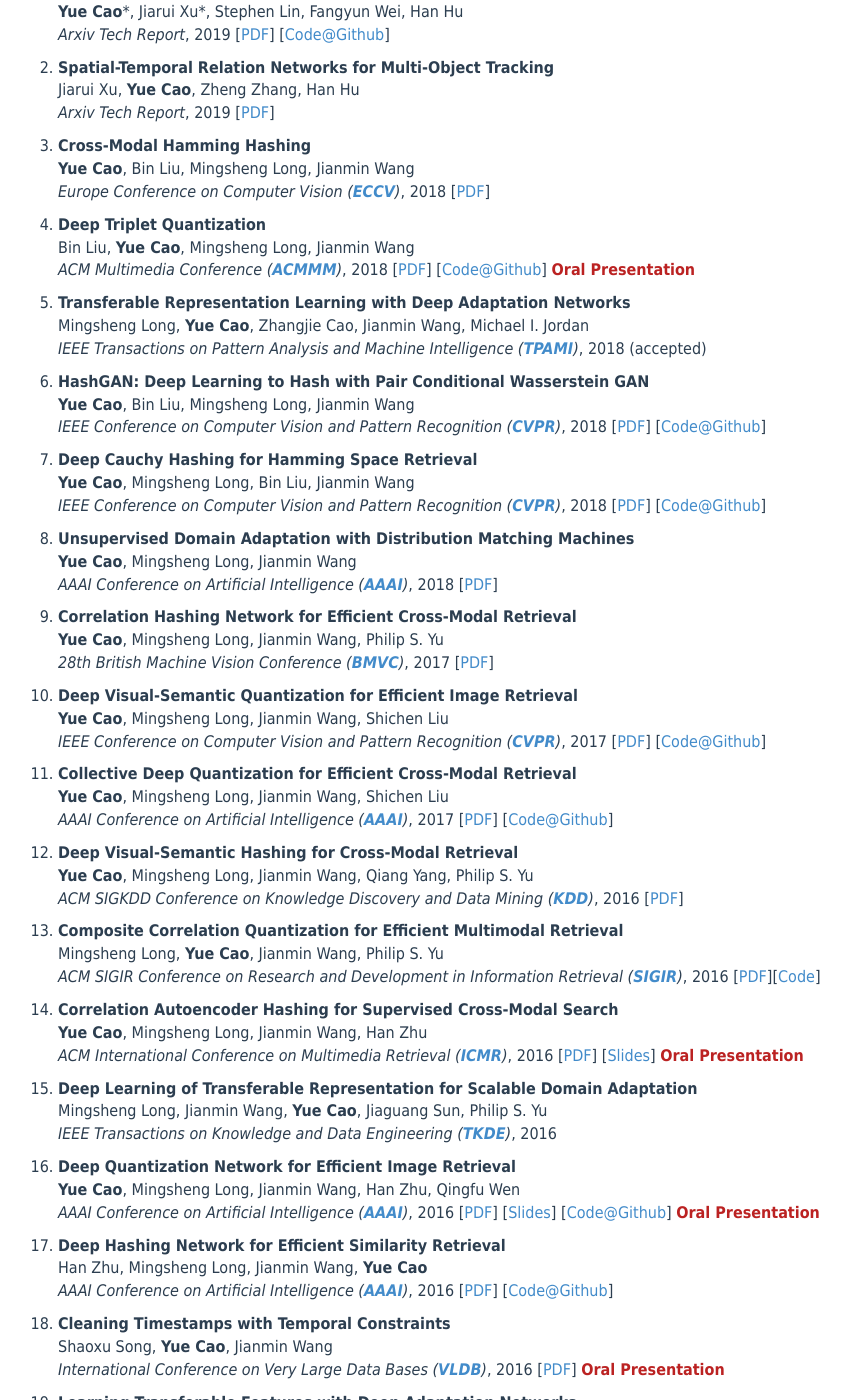
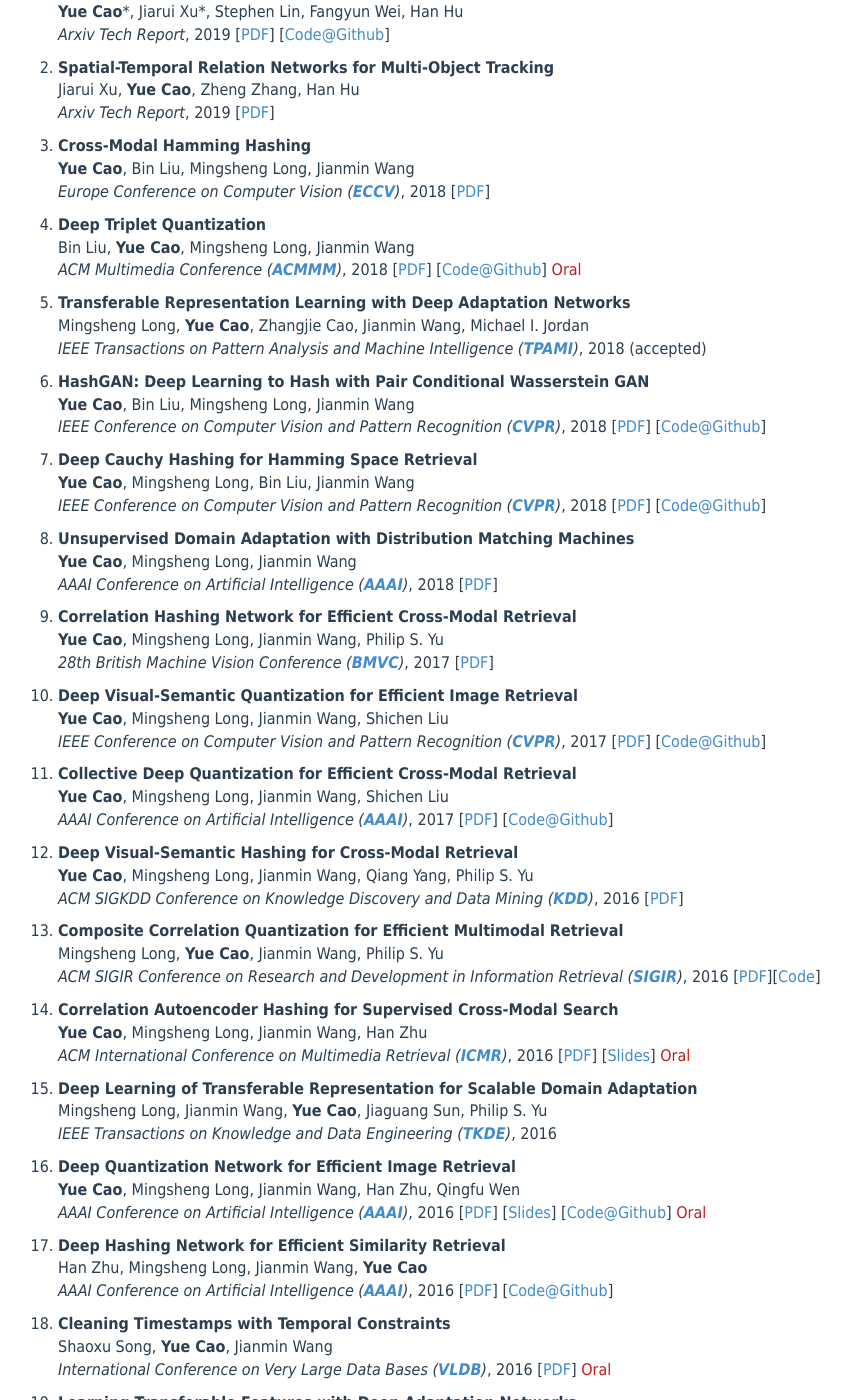
Before and after one commit to caoyue10/caoyue10.github.io, a Jekyll site: the page built from index.html, in a window 1280 px wide and 1400 px high, scrolled down 667 px. Shown: the whole window, without its empty margins (152-1003 px from the left). Built offline with Jekyll 4.4.1, drawn with Linux system fonts in a browser that asks for light colours; the list of posts is cut into pages by our own code.

Commit message:
Update index.html

```diff
--- a/index.html
+++ b/index.html
@@ -57,7 +57,7 @@
 	<li><p><strong>Deep Triplet Quantization</strong><br>
             Bin Liu, <strong>Yue Cao</strong>, Mingsheng Long, Jianmin Wang<br>
             <em>ACM Multimedia Conference (<a href="http://www.acmmm.org/2018/"><strong>ACMMM</strong></a>)</em>, 2018 [<a href="doc/deep-triplet-quantization-acmmm18.pdf">PDF</a>] [<a href="https://github.com/thulab/DeepHash">Code@Github</a>]
-	    <span class="highlight"><strong>Oral Presentation</strong></span>
+	    <span class="highlight">Oral</span>
             </p>
         </li>
 	<li>
@@ -132,7 +132,7 @@
             <em>ACM International Conference on Multimedia Retrieval (<a href="http://www.icmr2016.com/index.html"><strong>ICMR</strong></a>)</em>, 2016
 	    [<a href="doc/correlation-autoencoder-hashing-cah-icmr16.pdf">PDF</a>] [<a href="doc/correlation-autoencoder-hashing-cah-slides-icmr16.pdf"
 >Slides</a>]
-            <span class="highlight"><strong>Oral Presentation</strong></span>
+            <span class="highlight">Oral</span>
         </p></li>
         <li>
             <p>
@@ -148,7 +148,7 @@
             <br>
             <em>AAAI Conference on Artificial Intelligence (<a href="http://www.aaai.org/Conferences/AAAI/aaai16.php"><strong>AAAI</strong></a>)</em>, 2016
             [<a href="doc/deep-quantization-networks-dqn-aaai16.pdf">PDF</a>] [<a href="doc/deep-quantization-networks-dqn-slides-aaai16.pdf">Slides</a>] [<a href="https://github.com/caoyue10/cvpr17-dvsq/tree/aaai16-dqn">Code@Github</a>]
-	    <span class="highlight"><strong>Oral Presentation</strong></span>
+	    <span class="highlight">Oral</span>
         </p></li>
         <li><p>
             <strong>Deep Hashing Network for Efficient Similarity Retrieval</strong>
@@ -165,7 +165,7 @@
             <br>
             <em>International Conference on Very Large Data Bases (<a href="http://vldb2016.persistent.com/index.html"><strong>VLDB</strong></a>)</em>, 2016
             [<a href="http://ise.thss.tsinghua.edu.cn/sxsong/doc/16vldb.pdf">PDF</a>]
-	    <span class="highlight"><strong>Oral Presentation</strong></span>
+	    <span class="highlight">Oral</span>
         </p></li>
         <li>
             <p><strong>Learning Transferable Features with Deep Adaptation Networks</strong><br>
```
